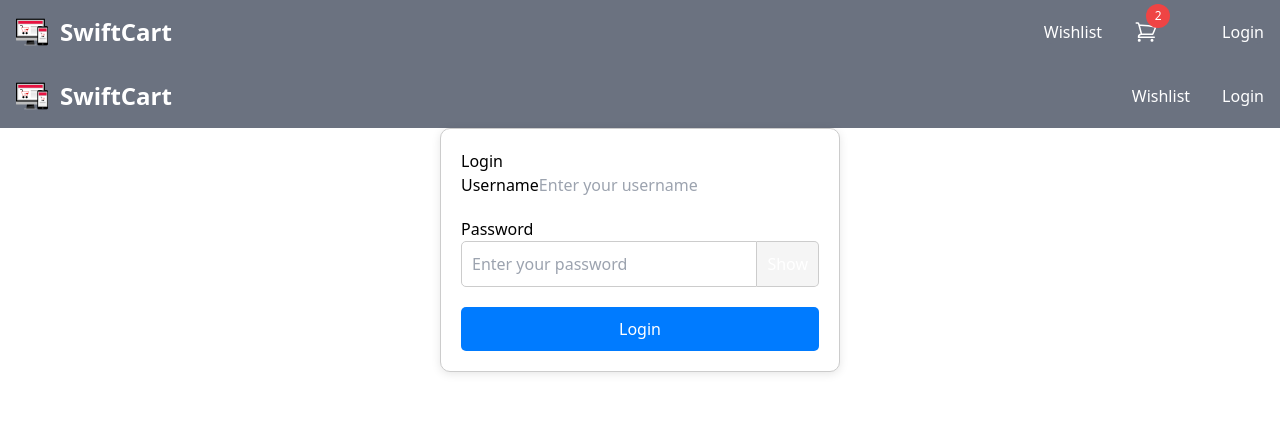
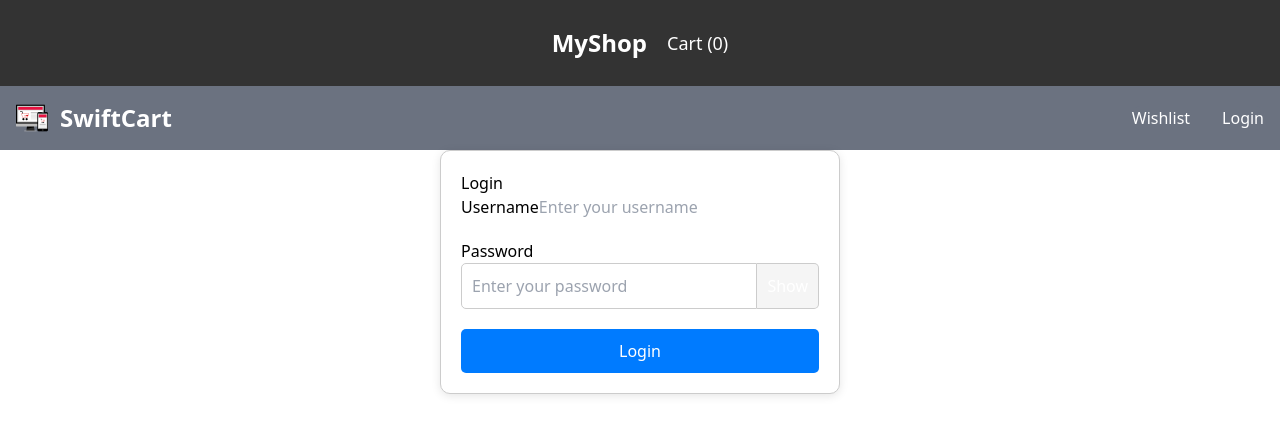
Before and after one commit to KeabetsweMatlhabe/JSF_Portfolio-Piece_KEAMAT511_JSE2407_GroupD_Keabetswe-Matlhabe-main, a Vue app: page /login in a window 1280 px wide. Shown: the top 434 px of the page. Built offline with nearby package versions, Linux system fonts and the light colour scheme.

Commit message:
added addToCart function on the useCartStore

```diff
--- a/src/components/Navbar.vue
+++ b/src/components/Navbar.vue
@@ -1,107 +1,64 @@
 <template>
-  <nav class="bg-gray-500 border-gray-200">
-    <div
-      class="max-w-screen-xl flex flex-wrap items-center justify-between mx-auto p-4"
-    >
-      <a href="/"
-        ><button class="flex items-center space-x-3 rtl:space-x-reverse">
-          <img src="../assets/online-shop.png" class="h-8" alt="Flowbite Logo" /><span
-            class="self-center text-2xl font-semibold whitespace-nowrap text-white"
-            >SwiftCart</span
-          >
-        </button></a
-      ><button
-        @click="toggleNavbar"
-        data-collapse-toggle="navbar-default"
-        type="button"
-        class="inline-flex items-center p-2 w-10 h-10 justify-center text-sm text-white rounded-lg md:hidden hover:bg-gray-100 focus:outline-none focus:ring-2 focus:ring-gray-200"
-        aria-controls="navbar-default"
-        aria-expanded="false"
-      >
-        <span class="sr-only">Open main menu</span
-        ><svg
-          class="w-5 h-5"
-          aria-hidden="true"
-          xmlns="http://www.w3.org/2000/svg"
-          fill="none"
-          viewBox="0 0 17 14"
-        >
-          <path
-            stroke="currentColor"
-            stroke-linecap="round"
-            stroke-linejoin="round"
-            stroke-width="2"
-            d="M1 1h15M1 7h15M1 13h15"
-          ></path>
-        </svg>
-      </button>
-      <div class="hidden w-full md:block md:w-auto" id="navbar-dropdown">
-        <ul
-          class="flex flex-col top-10 font-medium p-4 md:p-0 mt-4 border border-gray-100 rounded-lg bg-gray-500 md:space-x-8 rtl:space-x-reverse md:flex-row md:mt-0 md:border-0"
-        >
-          <li>
-            <a
-              class="block py-2 px-3 text-white rounded hover:bg-gray-100 md:hover:bg-transparent md:border-0 md:hover:text-blue-700 md:p-0"
-              href="/wishlist"
-              >Wishlist</a
-            >
-          </li>
-          <a href="/"
-            ><li class="hidden lg:block md:block relative">
-              <div class="t-0 absolute left-3 -top-4">
-                <p
-                  class="flex h-2 w-2 items-center justify-center rounded-full bg-red-500 p-3 text-xs text-white"
-                >
-                  2
-                </p>
-              </div>
-              <svg
-                xmlns="http://www.w3.org/2000/svg"
-                fill="none"
-                viewBox="0 0 24 24"
-                stroke-width="1.5"
-                stroke="currentColor"
-                class="file: h-6 w-6 stroke-white cursor-pointer"
-              >
-                <path
-                  stroke-linecap="round"
-                  stroke-linejoin="round"
-                  d="M2.25 3h1.386c.51 0 .955.343 1.087.835l.383 1.437M7.5 14.25a3 3 0 00-3 3h15.75m-12.75-3h11.218c1.121-2.3 2.1-4.684 2.924-7.138a60.114 60.114 0 00-16.536-1.84M7.5 14.25L5.106 5.272M6 20.25a.75.75 0 11-1.5 0 .75.75 0 011.5 0zm12.75 0a.75.75 0 11-1.5 0 .75.75 0 011.5 0z"
-                ></path>
-              </svg></li
-          ></a>
-          <li>
-            <a
-              class="lg:hidden md:hidden py-2 px-3 text-white rounded hover:bg-gray-100 md:hover:bg-transparent md:border-0 md:hover:text-blue-700 md:p-0"
-              href="/"
-              >Cart</a
-            >
-          </li>
-          <li>
-            <a
-              class="block py-2 px-3 text-white rounded hover:bg-gray-100 md:hover:bg-transparent md:border-0 md:hover:text-blue-700 md:p-0"
-              href="/login"
-              >Login</a
-            >
-          </li>
-        </ul>
+  <nav class="navbar">
+    <div class="nav-container">
+      <router-link to="/" class="nav-logo">MyShop</router-link>
+      <div class="nav-links">
+        <router-link to="/cart" class="cart-link">
+          Cart ({{ totalItems }})
+        </router-link>
       </div>
     </div>
   </nav>
 </template>
 
 <script>
+import { useCartStore } from '@/composables/useCartStore';
+
 export default {
-  name: "Navbar",
-  data() {
+  setup() {
+    const { totalItems } = useCartStore();
+
     return {
-      isNavbarOpen: false,
+      totalItems,
     };
-  },
-  methods: {
-    toggleNavbar() {
-      this.isNavbarOpen = !this.isNavbarOpen;
-    },
   },
 };
 </script>
+
+<style scoped>
+.navbar {
+  background-color: #333;
+  padding: 15px;
+  color: white;
+}
+
+.nav-container {
+  display: flex;
+  justify-content: space-between;
+  align-items: center;
+  max-width: 1200px;
+  margin: 0 auto;
+}
+
+.nav-logo {
+  font-size: 24px;
+  font-weight: bold;
+  color: white;
+  text-decoration: none;
+}
+
+.nav-links {
+  display: flex;
+  gap: 20px;
+}
+
+.cart-link {
+  font-size: 18px;
+  color: white;
+  text-decoration: none;
+}
+
+.cart-link:hover {
+  text-decoration: underline;
+}
+</style>
--- a/src/components/ProductDetail.vue
+++ b/src/components/ProductDetail.vue
@@ -1,30 +1,90 @@
 <template>
-    <div class="mt-6 sm:mt-8 lg:flex lg:items-start lg:max-w-6xl xl:max-w-7xl">
-      <div class="mx-auto w-2/5 flex-none">
-        <img :src="product.image" alt="" class="w-[90%] h-[90%]" />
+  <div class="product-detail-container">
+    <div class="image-container">
+      <img :src="product.image" alt="Product Image" class="product-image" />
     </div>
-      <div class="mx-auto w-[90%] space-y-2">
-        <h1 class="text-2xl md:text-4xl lg:text-4xl font-bold">{{ product.title }}</h1>
-        <div class="flex gap-2">
-          <svg class="w-4 h-4 text-yellow-300 ms-1" aria-hidden="true" xmlns="http://www.w3.org/2000/svg" fill="currentColor" viewBox="0 0 22 20">
-            <path d="M20.924 7.625a1.523 1.523 0 0 0-1.238-1.044l-5.051-.734-2.259-4.577a1.534 1.534 0 0 0-2.752 0L7.365 5.847l-5.051.734A1.535 1.535 0 0 0 1.463 9.2l3.656 3.563-.863 5.031a1.532 1.532 0 0 0 2.226 1.616L11 17.033l4.518 2.375a1.534 1.534 0 0 0 2.226-1.617l-.863-5.03L20.537 9.2a1.523 1.523 0 0 0 .387-1.575Z"></path>
-          </svg>
-          <div>{{ product.rating.rate }}</div>
-          <div>Reviews: {{ product.rating.count }}</div>
-        </div>
-        <span class="inline-flex items-center rounded-md bg-gray-50 px-2 py-1 text-xs font-medium text-gray-600 ring-1 ring-inset ring-gray-500/10">{{ product.category }}</span>
-        <h3 class="text-xl md:text-2xl lg:text-2xl font-bold">${{ product.price }}</h3>
-        <button class="bg-cyan-700 hover:bg-cyan-900 w-[90%] md:w-[14rem] lg:w-[14rem] text-white font-bold py-2 px-4 rounded">Add To Cart</button>
-        <h2 class="text-lg font-bold">Description</h2>
-        <p>{{ product.description }}</p>
+    <div class="details-container">
+      <h1 class="product-title">{{ product.title }}</h1>
+      <p class="product-category">{{ product.category }}</p>
+      <p class="product-price">${{ product.price }}</p>
+      <p class="product-description">{{ product.description }}</p>
+      <button @click="addToCart(product)" class="add-to-cart-btn">Add to Cart</button>
     </div>
   </div>
 </template>
 
 <script>
+import { useCartStore } from '@/composables/useCartStore';
+
 export default {
   props: {
     product: Object,
   },
+  setup() {
+    const { addToCart } = useCartStore();
+
+    return {
+      addToCart,
+    };
+  },
 };
 </script>
+
+<style scoped>
+.product-detail-container {
+  display: flex;
+  justify-content: center;
+  padding: 20px;
+}
+
+.image-container {
+  width: 50%;
+  text-align: center;
+}
+
+.product-image {
+  max-width: 100%;
+  height: auto;
+  border-radius: 8px;
+}
+
+.details-container {
+  width: 50%;
+  padding: 20px;
+}
+
+.product-title {
+  font-size: 24px;
+  font-weight: bold;
+  margin-bottom: 10px;
+}
+
+.product-category {
+  font-size: 16px;
+  color: gray;
+  margin-bottom: 10px;
+}
+
+.product-price {
+  font-size: 20px;
+  font-weight: bold;
+  margin-bottom: 10px;
+}
+
+.product-description {
+  margin-bottom: 20px;
+}
+
+.add-to-cart-btn {
+  background-color: #4CAF50;
+  color: white;
+  padding: 10px 20px;
+  border: none;
+  border-radius: 5px;
+  cursor: pointer;
+}
+
+.add-to-cart-btn:hover {
+  background-color: #45a049;
+}
+</style>
--- /dev/null
+++ b/src/composables/useCartStore.js
@@ -0,0 +1,61 @@
+import { ref, computed } from 'vue';
+import { jwtDecode } from 'jwt-decode';
+
+export function useCartStore() {
+  const cartItems = ref([]);
+  const userId = ref(null);
+
+  const loadCart = () => {
+    const token = localStorage.getItem('jwt');
+    if (token) {
+      const decoded = jwtDecode(token);
+      userId.value = decoded.userId;
+      const savedCart = localStorage.getItem(`cart_${userId.value}`);
+      cartItems.value = savedCart ? JSON.parse(savedCart) : [];
+    }
+  };
+
+  const saveCart = () => {
+    if (userId.value) {
+      localStorage.setItem(`cart_${userId.value}`, JSON.stringify(cartItems.value));
+    }
+  };
+
+  const addToCart = (product) => {
+    const item = cartItems.value.find((item) => item.id === product.id);
+    if (item) {
+      item.quantity += 1;
+    } else {
+      cartItems.value.push({ ...product, quantity: 1 });
+    }
+    saveCart();
+  };
+
+  const removeFromCart = (productId) => {
+    cartItems.value = cartItems.value.filter((item) => item.id !== productId);
+    saveCart();
+  };
+
+  const clearCart = () => {
+    cartItems.value = [];
+    saveCart();
+  };
+
+  const totalItems = computed(() => {
+    return cartItems.value.reduce((total, item) => total + item.quantity, 0);
+  });
+
+  const totalCost = computed(() => {
+    return cartItems.value.reduce((total, item) => total + item.price * item.quantity, 0).toFixed(2);
+  });
+
+  return {
+    cartItems,
+    addToCart,
+    removeFromCart,
+    clearCart,
+    totalItems,
+    totalCost,
+    loadCart,
+  };
+}
--- a/src/router/index.js
+++ b/src/router/index.js
@@ -1,42 +1,17 @@
 // router/index.js
 import { createRouter, createWebHistory } from 'vue-router';
-import Home from '../views/HomePage.vue';
+import HomePage from '../views/HomePage.vue';
+import CartPage from '../views/CartPage.vue';
+import LoginPage from '../views/LoginPage.vue';
+import ProductDetailPage from '../views/ProductDetailPage.vue';
 import WishList from '../views/WishList.vue';
-import Login from '../views/LoginPage.vue';
-import Cart from '../views/CartPage.vue';
-import ProductDetailPage from '../views/ProductDetailPage.vue';
 
 const routes = [
-  {
-    path: '/login',
-    name: 'Login',
-    component: Login,
-    meta: { requiresAuth: false },
-  },
-  {
-    path: '/',
-    name: 'Home',
-    component: Home,
-    meta: { requiresAuth: true },
-  },
-  {
-    path: '/wishList',
-    name: 'WishList',
-    component: WishList,
-    meta: { requiresAuth: true },
-  },
-  {
-    path: '/cart',
-    name: 'Cart',
-    component: Cart,
-    meta: { requiresAuth: true },
-  },
-  {
-    path: '/products/:id',
-    name: 'ProductDetail',
-    component: ProductDetailPage,
-    meta: { requiresAuth: true },
-  },
+  { path: '/', component: HomePage, meta: { requiresAuth: true } },
+  { path: '/login', component: LoginPage },
+  { path: '/cart', component: CartPage, meta: { requiresAuth: true } },
+  { path: '/products/:id', component: ProductDetailPage, meta: { requiresAuth: true } },
+  { path: '/wishList', component: WishList, meta: { requiresAuth: true } },
 ];
 
 const router = createRouter({
@@ -44,13 +19,10 @@ const router = createRouter({
   routes,
 });
 
-// Navigation guard to ensure users are redirected to the login page if not authenticated
 router.beforeEach((to, from, next) => {
   const isAuthenticated = !!localStorage.getItem('jwt');
-
-  if (to.matched.some(record => record.meta.requiresAuth) && !isAuthenticated) {
-    // Redirect to the login page if the user is not authenticated
-    next({ name: 'Login' });
+  if (to.meta.requiresAuth && !isAuthenticated) {
+    next('/login');
   } else {
     next();
   }
--- a/src/views/CartPage.vue
+++ b/src/views/CartPage.vue
@@ -17,7 +17,7 @@
       </ul>
       <div class="cart-summary">
         <p>Total Items: {{ totalItems }}</p>
-        <p>Total Cost: ${{ totalCost.toFixed(2) }}</p>
+        <p>Total Cost: ${{ totalCost }}</p>
         <button @click="clearCart" class="clear-cart-btn">Clear Cart</button>
       </div>
     </div>
@@ -28,64 +28,20 @@
 </template>
 
 <script>
-import {jwtDecode} from "jwt-decode";
+import { useCartStore } from '@/composables/useCartStore';
 
 export default {
-  name: "CartPage",
-  data() {
+  setup() {
+    const { cartItems, removeFromCart, updateCart, clearCart, totalItems, totalCost } = useCartStore();
+
     return {
-      cartItems: [],
+      cartItems,
+      removeFromCart,
+      updateCart,
+      clearCart,
+      totalItems,
+      totalCost,
     };
-  },
-  computed: {
-    totalItems() {
-      return this.cartItems.reduce((total, item) => total + item.quantity, 0);
-    },
-    totalCost() {
-      return this.cartItems.reduce((total, item) => total + item.price * item.quantity, 0);
-    },
-  },
-  methods: {
-    loadCart() {
-      const savedCart = localStorage.getItem(`cart_${this.userId}`);
-      this.cartItems = savedCart ? JSON.parse(savedCart) : [];
-    },
-    saveCart() {
-      localStorage.setItem(`cart_${this.userId}`, JSON.stringify(this.cartItems));
-    },
-    updateCart(productId, quantity) {
-      const item = this.cartItems.find((item) => item.id === productId);
-      if (item) {
-        item.quantity = quantity;
-        this.saveCart();
-      }
-    },
-    removeFromCart(productId) {
-      this.cartItems = this.cartItems.filter((item) => item.id !== productId);
-      this.saveCart();
-    },
-    clearCart() {
-      this.cartItems = [];
-      this.saveCart();
-    },
-  },
-  created() {
-    const token = localStorage.getItem("jwt");
-    if (token) {
-      const decoded = jwtDecode(token);
-      this.userId = decoded.userId;
-      this.loadCart();
-    } else {
-      this.$router.push("/login");
-    }
-  },
-  watch: {
-    cartItems: {
-      handler() {
-        this.saveCart();
-      },
-      deep: true,
-    },
   },
 };
 </script>
@@ -95,12 +51,18 @@ export default {
   max-width: 800px;
   margin: 0 auto;
   padding: 20px;
+  background-color: #f9f9f9;
+  border-radius: 8px;
 }
 
 .cart-item {
   display: flex;
   justify-content: space-between;
-  margin-bottom: 10px;
+  margin-bottom: 15px;
+  padding: 10px;
+  background-color: #fff;
+  border: 1px solid #ddd;
+  border-radius: 8px;
 }
 
 .item-details {
@@ -111,7 +73,11 @@ export default {
 .item-image {
   width: 50px;
   height: 50px;
-  margin-right: 10px;
+  margin-right: 15px;
+}
+
+.item-name {
+  font-weight: bold;
 }
 
 .item-actions {
@@ -125,12 +91,16 @@ export default {
 }
 
 .clear-cart-btn {
-  background-color: #ff0000;
-  color: #fff;
-  padding: 10px;
+  background-color: #ff4d4d;
+  color: white;
+  padding: 10px 15px;
   border: none;
+  border-radius: 5px;
   cursor: pointer;
-  border-radius: 5px;
+}
+
+.clear-cart-btn:hover {
+  background-color: #ff1a1a;
 }
 
 .item-price {
--- a/src/views/HomePage.vue
+++ b/src/views/HomePage.vue
@@ -80,7 +80,7 @@ export default {
 </script>
 
 <style>
-/* Add styles for the login form */
+
 .login-container {
   max-width: 400px;
   margin: 0 auto;
--- a/src/views/LoginPage.vue
+++ b/src/views/LoginPage.vue
@@ -224,4 +224,4 @@ button[type="submit"] {
   margin-top: 10px;
   color: #ff0000;
 }
-</style
+</style>
--- a/src/views/ProductDetailPage.vue
+++ b/src/views/ProductDetailPage.vue
@@ -1,43 +1,32 @@
 <template>
-  <div>
-    <ProductDetail :product="product" v-if="product" />
-    <div v-else>Loading...</div>
-    <button @click="goBack" class="mt-4 bg-blue-500 hover:bg-blue-700 text-white font-bold py-2 px-4 rounded">
-      Back to Products
-    </button>
+  <div class="product-detail">
+    <img :src="product.image" alt="Product Image" />
+    <h1>{{ product.title }}</h1>
+    <p>{{ product.description }}</p>
+    <div>
+      <span>${{ product.price }}</span>
+      <button @click="addToCart(product)">Add to Cart</button>
+    </div>
   </div>
 </template>
 
 <script>
-import { ref, onMounted } from 'vue';
-import { useRoute, useRouter } from 'vue-router';
-import axios from 'axios';
-import ProductDetail from '@/components/ProductDetail.vue';
+import { useCartStore } from '@/composables/useCartStore';
 
 export default {
-  components: { ProductDetail },
-  setup() {
-    const product = ref(null);
-    const route = useRoute();
-    const router = useRouter();
-    const productId = route.params.id;
+  props: {
+    product: Object,
+  },
+  setup(props) {
+    const { addToCart } = useCartStore();
 
-    const fetchProduct = async () => {
-      try {
-        const response = await axios.get(`https://fakestoreapi.com/products/${productId}`);
-        product.value = response.data;
-      } catch (error) {
-        console.error("Failed to fetch product details:", error);
-      }
+    return {
+      addToCart,
     };
-
-    const goBack = () => {
-      router.push('/');
-    };
-
-    onMounted(fetchProduct);
-
-    return { product, goBack };
   },
 };
 </script>
+
+<style scoped>
+/* Add styles here */
+</style>
```
Lines whose indentation alone changed are shown as unchanged.
